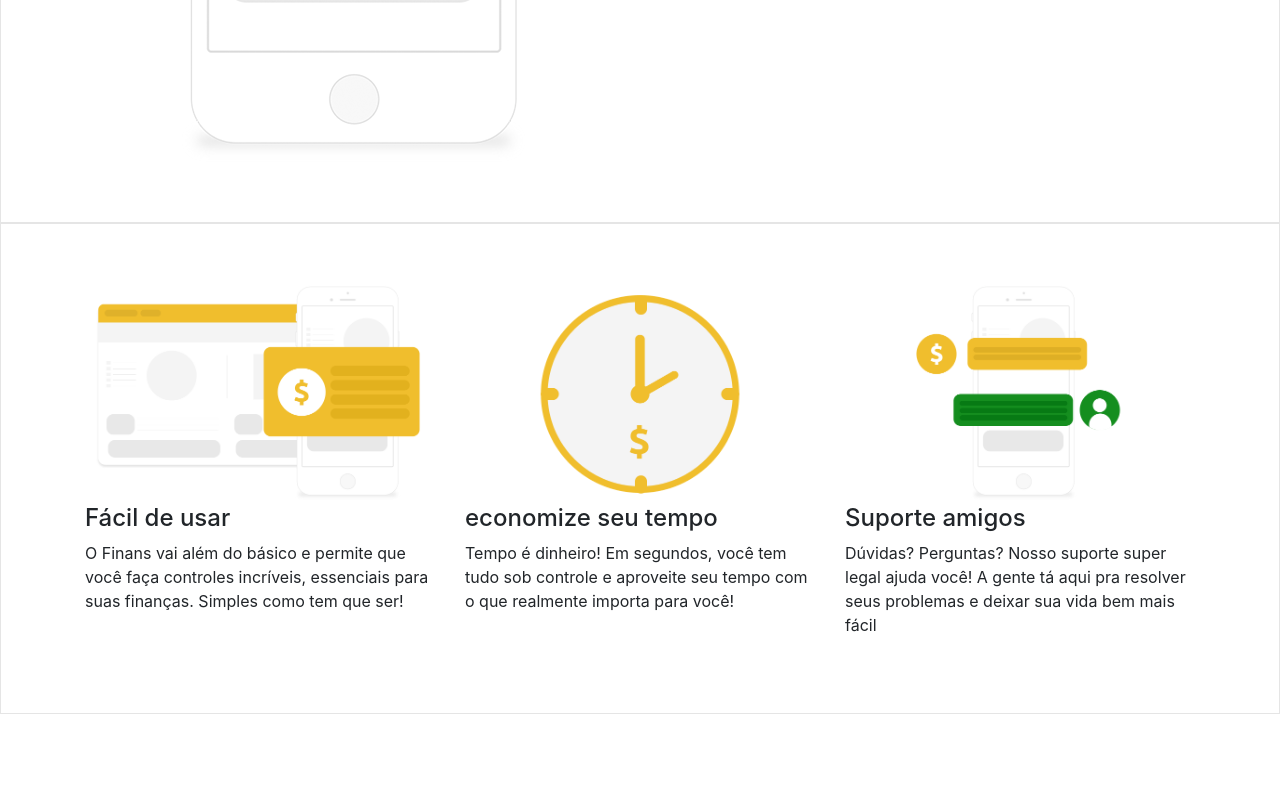
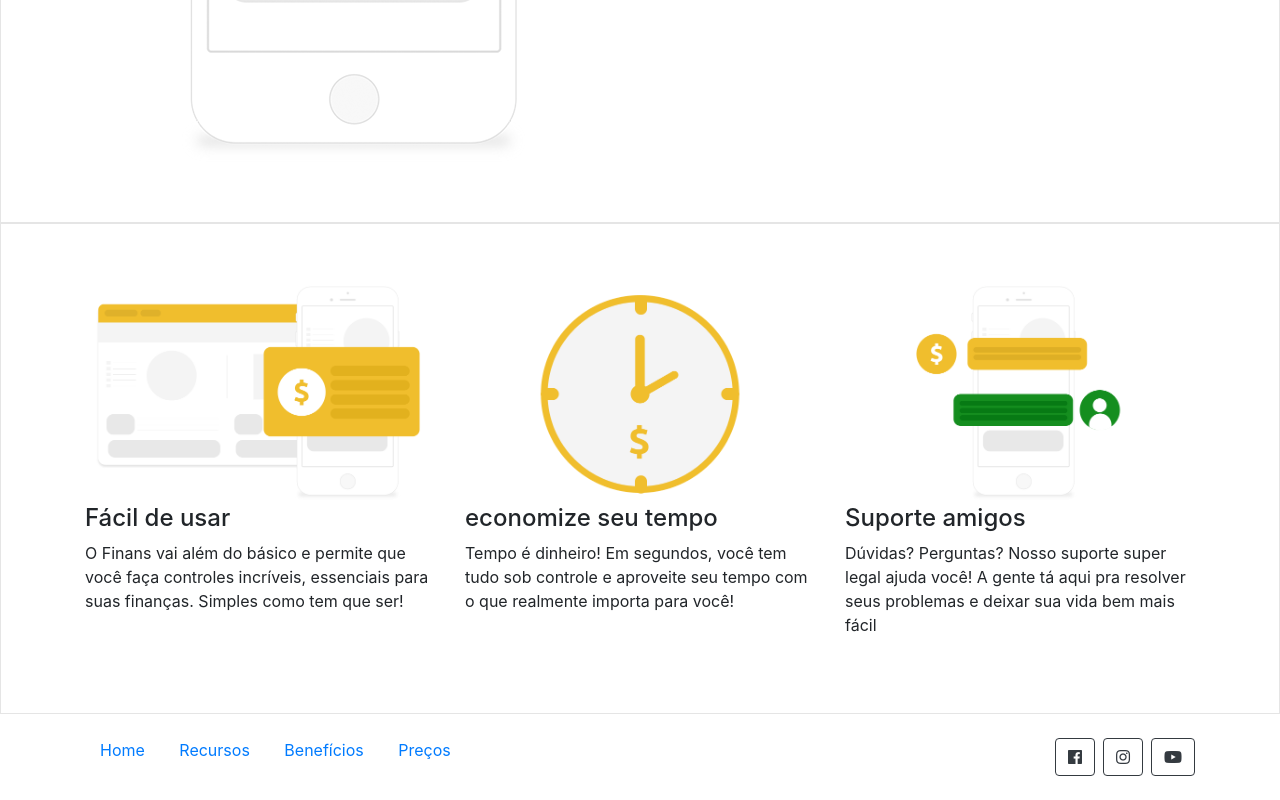
Before and after one commit to oericdacosta/projeto-finans, a plain HTML site: page index.html in a window 1280 px wide. Shown: the part 1633-2433 px from the top of the page. Before the commit the page ends 2347 px from the top, so only its background shows below. Drawn offline with nearby package versions, Linux system fonts and the light colour scheme.

Commit message:
Create the footer

```diff
--- a/css/style.css
+++ b/css/style.css
@@ -7,3 +7,17 @@
     padding: 60px 0;
     border: 1px solid #E5E5E5;
 }
+
+footer nav a{
+    margin: 5px 15px;
+}
+
+@media (max-width: 575.98px){
+    div.icons{
+        justify-content: center !important;
+    }
+
+    a.sm-ml-0{
+        margin-left: 0 !important;
+    }
+}
--- a/index.html
+++ b/index.html
@@ -41,7 +41,7 @@
                 <a class="nav-link" href="">Preços</a>
               </li>
               <li class="nav-item">
-                <a class="btn btn-outline-light ml-4" href="">Entrar</a>
+                <a class="sm-ml-0 btn btn-outline-light ml-4" href="">Entrar</a>
               </li>
             </ul>
           </div>
@@ -195,6 +195,37 @@
 
     </section>
 
+    <footer class="mt-4 mb-4">
+      <div class="container">
+        <div class="row">
+
+          <div class="col-md-8 d-none d-md-block">
+            <nav>
+              <a href="">Home</a>
+              <a href="">Recursos</a>
+              <a href="">Benefícios</a>
+              <a href="">Preços</a>
+            </nav>
+          </div>
+
+          <div class="icons col-md-4 d-flex justify-content-end">
+
+            <a href="" class="btn btn-outline-dark">
+              <i class="fab fa-facebook"></i>
+            </a>
+            <a href="" class="btn btn-outline-dark ml-2 mr-2">
+              <i class="fab fa-instagram"></i>
+            </a>
+            <a href="" class="btn btn-outline-dark">
+              <i class="fab fa-youtube"></i>
+            </a>
+
+          </div>
+
+        </div>
+      </div>
+    </footer>
+
     <!-- JavaScript (Opcional) -->
     <!-- jQuery primeiro, depois Popper.js, depois Bootstrap JS -->
     <script src="https://code.jquery.com/jquery-3.3.1.slim.min.js" integrity="sha384-q8i/X+965DzO0rT7abK41JStQIAqVgRVzpbzo5smXKp4YfRvH+8abtTE1Pi6jizo" crossorigin="anonymous"></script>
```
